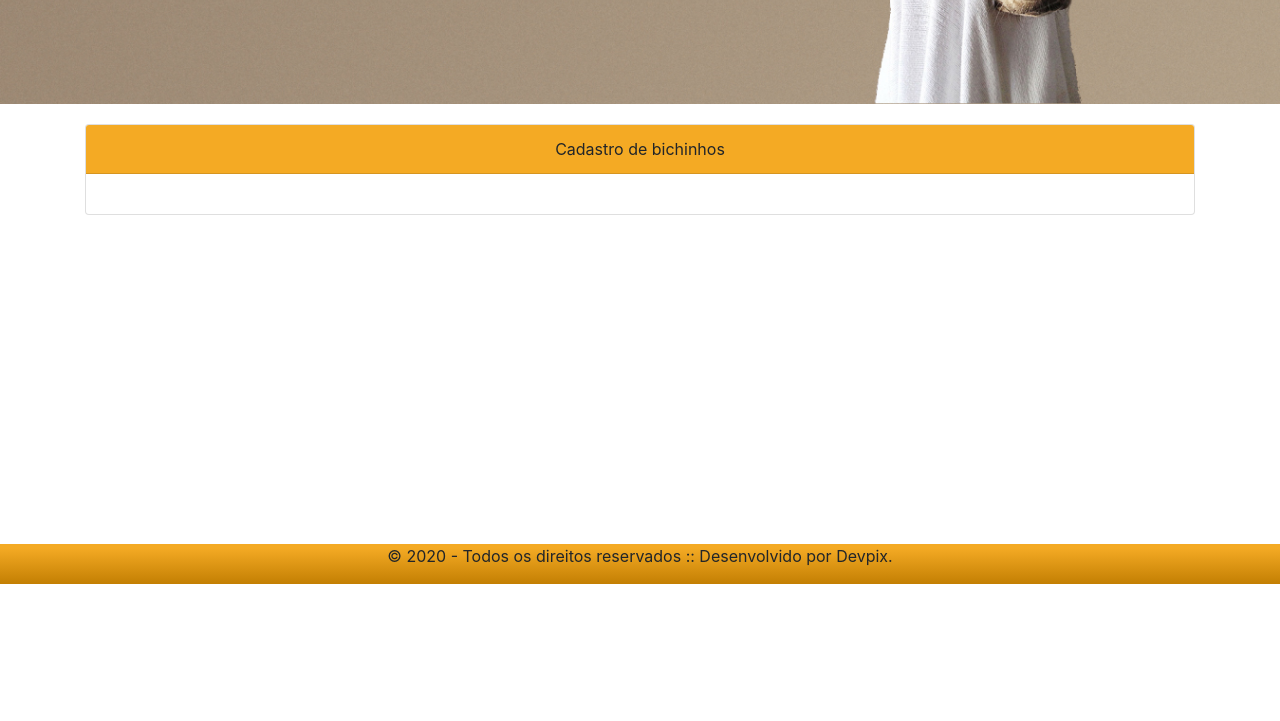
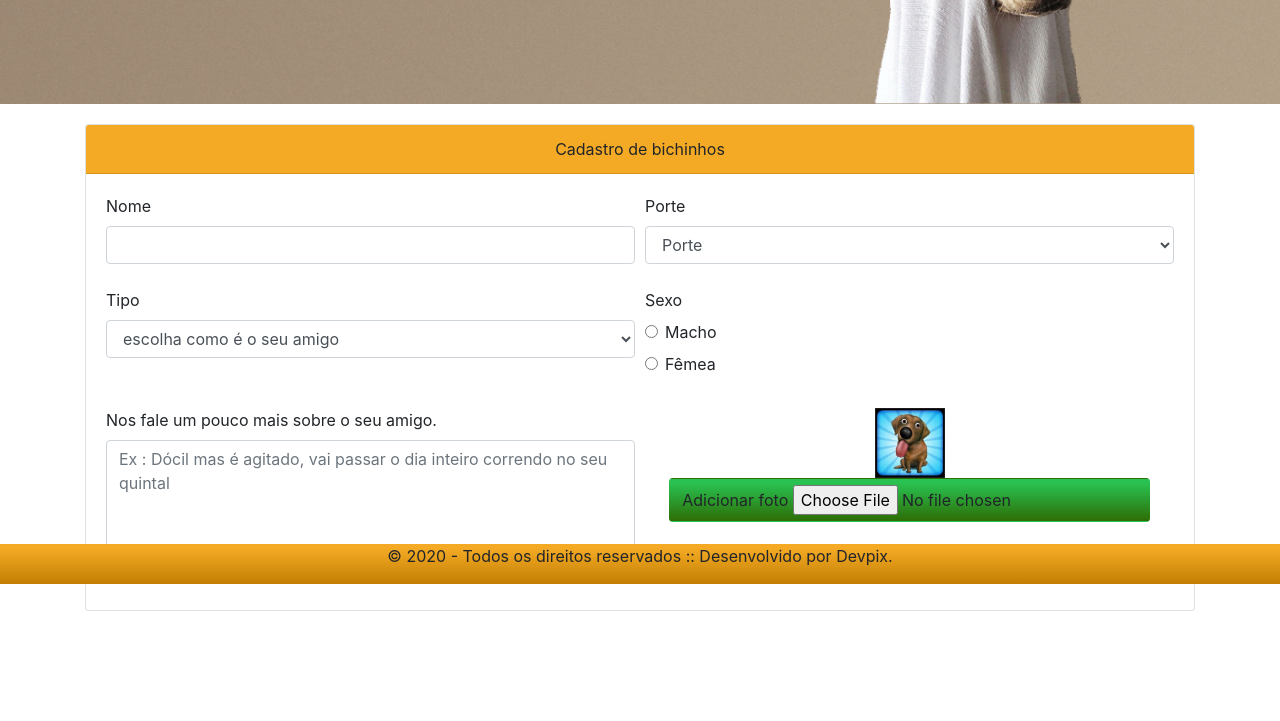
Before and after one commit to shakamax/Adotaqui, a PHP site: page /cadastro.php in a window 1280 px wide. Shown: the part 216-937 px from the top of the page. Before the commit the page ends 800 px from the top, so only its background shows below. Run offline with PHP 8.4, Linux system fonts and the light colour scheme; some libraries are stand-ins or nearby versions.

Commit message:
Tentando arrumar a foto

```diff
--- a/cadastro.php
+++ b/cadastro.php
@@ -9,7 +9,64 @@
 			Cadastro de bichinhos
 		</div>
 		<div class="card-body">
+			<form class="form-group">
+				<div class="form-row">
+					<div class="col-md-6 col-sm-12">
+						<label for="nome">Nome</label>
+						<input type="text" name="nome" class="form-control">
+					</div>
+					<div class="col-md-6 col-sm-12">
+						<label for="porte">Porte</label>
+						<select class="form-control">
+							<option selected disabled>Porte</option>
+							<option value="Pequeno">Pequeno – De 28 a 35cm. - de 6 a 15kg.</option>
+							<option value="Medio">Médio – De 36 a 49cm. - de 15 a 25kg.</option>
+							<option value="Grande">Grande – De 50 a 69cm. - de 25 a 45kg.</option>
+							<option value="Gigante">Gigante – Acima de 70cm. - de 45 a 60kg.</option>
+						</select>
+					</div>
+				</div>
+				<div class="col-12">&nbsp;</div>
+				<div class="form-row">
+					<div class="col-sm-12 col-md-6">
+						<label for="tipo">Tipo</label>
+						<select class="form-control">
+							<option disabled="" selected="">escolha como é o seu amigo</option>
+							<option value="cachorro">Cachorro</option>
+							<option value="gato">Gato</option>
+							<option value="passaro">Pássaro</option>
+						</select>
+					</div>
+					<div class="col-sm-12 col-md-6">
+						<label>Sexo</label>
+						<div class="form-check">
+							<input type="radio" id="sexo" name="sexo" class="form-check-input" value="macho">
+							<label for="sexo">Macho</label>
+						</div>
+						<div class="form-check">
+							<input type="radio" id="sexo" name="sexo" class="form-check-input" value="femea">
+							<label for="sexo">Fêmea</label>
+						</div>
+					</div>
+				</div>
+				<div class="col-12">&nbsp;</div>
+				<div class="form-row">
+					<div class="col-sm-12 col-md-6">
+						<label for="sobre">Nos fale um pouco mais sobre o seu amigo.</label>
+						<textarea class="form-control" placeholder="Ex : Dócil mas é agitado, vai passar o dia inteiro correndo no seu quintal" rows="5"></textarea>
+					</div>
+					<div class="col-sm-12 col-md-6 text-center">
+						<img src="img/dog.jpg" class="img-fluid avatar">
+						<div class="dflex justify-content-center">
+							<div class="btn btn-gradient-success btn-rounded">
+								<span>Adicionar foto <input type="file"></span>
 
+							</div>
+						</div>
+					</div>
+
+				</div>
+			</form>
 		</div>
 	</div>
 </div>
--- a/css/estilo.css
+++ b/css/estilo.css
@@ -104,3 +104,15 @@ body {
     background-repeat: no-repeat;
     background-position: top;
 }
+
+.form-control-file {
+    width: 100%;
+    min-height: 60px;
+    cursor: pointer;
+}
+
+.avatar {
+    max-width: 70px;
+    max-height: 70px;
+
+}
```
Also changed, not shown: img/dog.jpg (added).
